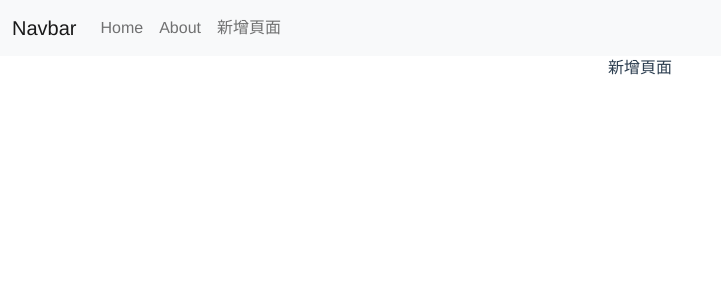
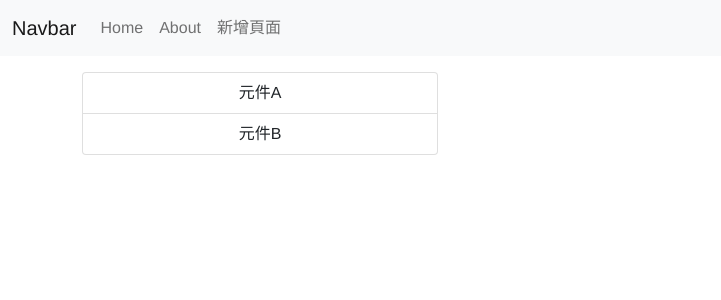
Before and after one commit to azrael0927/vue-router, a Vue app: page /#/newpage in a window 1280 px wide. Shown: the top 300 px of the page, without its empty margins (0-721 px from the left). Built offline with nearby package versions, Linux system fonts and the light colour scheme.

Commit message:
巢狀路由

```diff
--- /dev/null
+++ b/src/views/ComponentA.vue
@@ -0,0 +1,5 @@
+<template>
+  <div>
+    元件A
+  </div>
+</template>
--- /dev/null
+++ b/src/views/ComponentB.vue
@@ -0,0 +1,5 @@
+<template>
+  <div>
+    元件B
+  </div>
+</template>
--- a/src/views/NewPage.vue
+++ b/src/views/NewPage.vue
@@ -1,5 +1,13 @@
 <template>
-  <div>
-    新增頁面
+  <div class="row mt-3">
+    <div class="col-4">
+      <div class="list-group">
+        <router-link to="/newpage/a" class="list-group-item list-group-item-action">元件A</router-link>
+        <router-link to="/newpage/b" class="list-group-item list-group-item-action">元件B</router-link>
+      </div>
+    </div>
+    <div class="col-8">
+      <router-view></router-view>
+    </div>
   </div>
 </template>
```
Also changed, not shown: src/router/index.js (+11 -1 lines), 16 other files (tests, documents, lock files or other folders).
